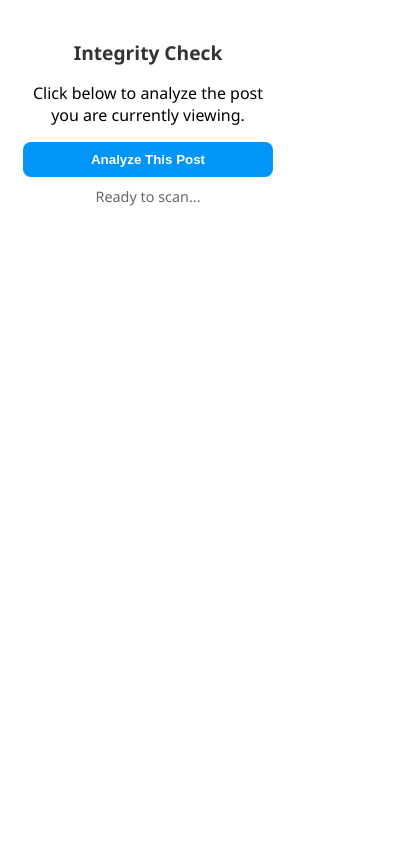
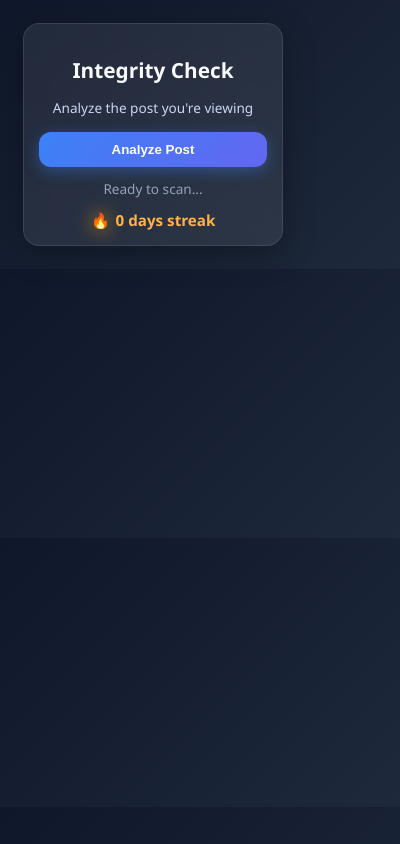
Before and after one commit to IlhamKassim/laila-coders, a browser extension: page popup.html in a window 400 px wide. Drawn offline with Linux system fonts and the light colour scheme.

Commit message:
STREAK FEATURE

```diff
--- a/popup.html
+++ b/popup.html
@@ -1,34 +1,122 @@
 <!DOCTYPE html>
 <html>
 <head>
+  <meta charset="UTF-8">
   <title>Social Nutrition Label</title>
   <style>
   body {
-      width: 250px;
+    width: 260px;
     padding: 15px;
     font-family: 'Segoe UI', Tahoma, Geneva, Verdana, sans-serif;
     text-align: center;
+
+    /* Dark gradient background */
+    background: linear-gradient(135deg, #0f172a, #1e293b);
+    color: #e2e8f0;
   }
-    h2 { color: #333; font-size: 1.2rem; }
+
+  /* Glass container */
+  .glass {
+    background: rgba(255, 255, 255, 0.08);
+    border-radius: 16px;
+    padding: 15px;
+
+    backdrop-filter: blur(12px);
+    -webkit-backdrop-filter: blur(12px);
+
+    border: 1px solid rgba(255, 255, 255, 0.1);
+    box-shadow: 0 8px 32px rgba(0, 0, 0, 0.3);
+  }
+
+  h2 {
+    font-size: 1.3rem;
+    margin-bottom: 5px;
+    color: #f8fafc;
+  }
+
+  p {
+    font-size: 0.85rem;
+    color: #cbd5f5;
+    margin-bottom: 15px;
+  }
+
   button {
-      background-color: #0095f6;
+    background: linear-gradient(135deg, #3b82f6, #6366f1);
     color: white;
     border: none;
     padding: 10px 20px;
-      border-radius: 8px;
+    border-radius: 12px;
     cursor: pointer;
     font-weight: bold;
     width: 100%;
+
+    transition: all 0.2s ease;
+    box-shadow: 0 4px 15px rgba(59, 130, 246, 0.4);
   }
-    button:hover { background-color: #1877f2; }
-    #status { margin-top: 10px; font-size: 0.9rem; color: #666; }
+
+  button:hover {
+    transform: translateY(-2px);
+    box-shadow: 0 6px 20px rgba(99, 102, 241, 0.6);
+  }
+
+  button:active {
+    transform: scale(0.98);
+  }
+
+  #status {
+    margin-top: 12px;
+    font-size: 0.85rem;
+    color: #94a3b8;
+  }
+
+  #streak {
+    margin-top: 12px;
+    font-size: 0.95rem;
+    font-weight: bold;
+    color: #ffb347;
+    display: flex;
+    align-items: center;
+    justify-content: center;
+    gap: 6px;
+  }
+
+  .fire {
+    display: inline-block;
+    animation: fireBounce 1s infinite ease-in-out, fireGlow 1.5s infinite alternate;
+    transform-origin: center bottom;
+    filter: drop-shadow(0 0 6px rgba(255, 140, 0, 0.6));
+  }
+
+  @keyframes fireBounce {
+    0%, 100% {
+      transform: translateY(0) scale(1);
+    }
+    50% {
+      transform: translateY(-2px) scale(1.08);
+    }
+  }
+
+  @keyframes fireGlow {
+    0% {
+      filter: drop-shadow(0 0 4px rgba(255, 120, 0, 0.4));
+    }
+    100% {
+      filter: drop-shadow(0 0 10px rgba(255, 170, 0, 0.9));
+    }
+  }
+
   </style>
 </head>
 <body>
-  <h2> Integrity Check </h2>
-  <p>Click below to analyze the post you are currently viewing.</p>
-  <button id="scrapeBtn">Analyze This Post</button>
+  <div class="glass">
+    <h2>Integrity Check</h2>
+    <p>Analyze the post you're viewing</p>
+
+    <button id="scrapeBtn">Analyze Post</button>
+
     <div id="status">Ready to scan...</div>
+    <div id="streak"><span class="fire">🔥</span> <span id="streakText">0 day streak</span></div>
+  </div>
 
   <script src="popup.js"></script>
 </body>
--- a/popup.js
+++ b/popup.js
@@ -24,7 +24,7 @@ document.getElementById('scrapeBtn').addEventListener('click', async () => {
         statusDiv.innerText = "Data grabbed! Sending to Pipeline...";
 
         // 3. Send the scraped data to background.js for API calls
-        chrome.runtime.sendMessage({ type: "POST_SCRAPED", data: response }, (bgResponse) => {
+        chrome.runtime.sendMessage({ type: "POST_SCRAPED", data: response }, async (bgResponse) => {
           if (chrome.runtime.lastError) {
             statusDiv.innerText = "Database error.";
             console.error(chrome.runtime.lastError);
@@ -33,6 +33,13 @@ document.getElementById('scrapeBtn').addEventListener('click', async () => {
 
           console.log("Background response:", bgResponse);
           statusDiv.innerText = bgResponse?.status || "Done.";
+
+          if (bgResponse?.status === "Data sent to database") {
+            console.log("Updating streak...");
+            const streak = await updateDailyStreak();
+            console.log("New streak:", streak);
+            renderStreak(streak);
+          }
           }
         );
       });
@@ -41,3 +48,49 @@ document.getElementById('scrapeBtn').addEventListener('click', async () => {
       statusDiv.innerText = "Unexpected error.";
     }
   });
+
+  async function updateDailyStreak() {
+    const today = new Date().toISOString().slice(0, 10);
+
+    const { streakCount = 0, lastUsedDate = "" } = await chrome.storage.local.get([
+      "streakCount",
+      "lastUsedDate"
+    ]);
+
+    if (lastUsedDate === today) {
+      return streakCount;
+    }
+
+    const yesterday = new Date();
+    yesterday.setDate(yesterday.getDate() - 1);
+    const yesterdayStr = yesterday.toISOString().slice(0, 10);
+
+    let newStreak = 1;
+
+    if (lastUsedDate === yesterdayStr) {
+      newStreak = streakCount + 1;
+    }
+
+    await chrome.storage.local.set({
+      streakCount: newStreak,
+      lastUsedDate: today
+    });
+
+    return newStreak;
+  }
+
+  async function loadStreak() {
+    const { streakCount = 0 } = await chrome.storage.local.get("streakCount");
+    renderStreak(streakCount);
+  }
+
+  function renderStreak(streak) {
+    const streakText = document.getElementById("streakText");
+    if (!streakText) return;
+
+    streakText.innerText = `${streak} day${streak === 1 ? "" : "s"} streak`;
+  }
+
+  document.addEventListener("DOMContentLoaded", () => {
+    loadStreak();
+  });
```
Also changed, not shown: manifest.json. Lines whose indentation alone changed are shown as unchanged.
